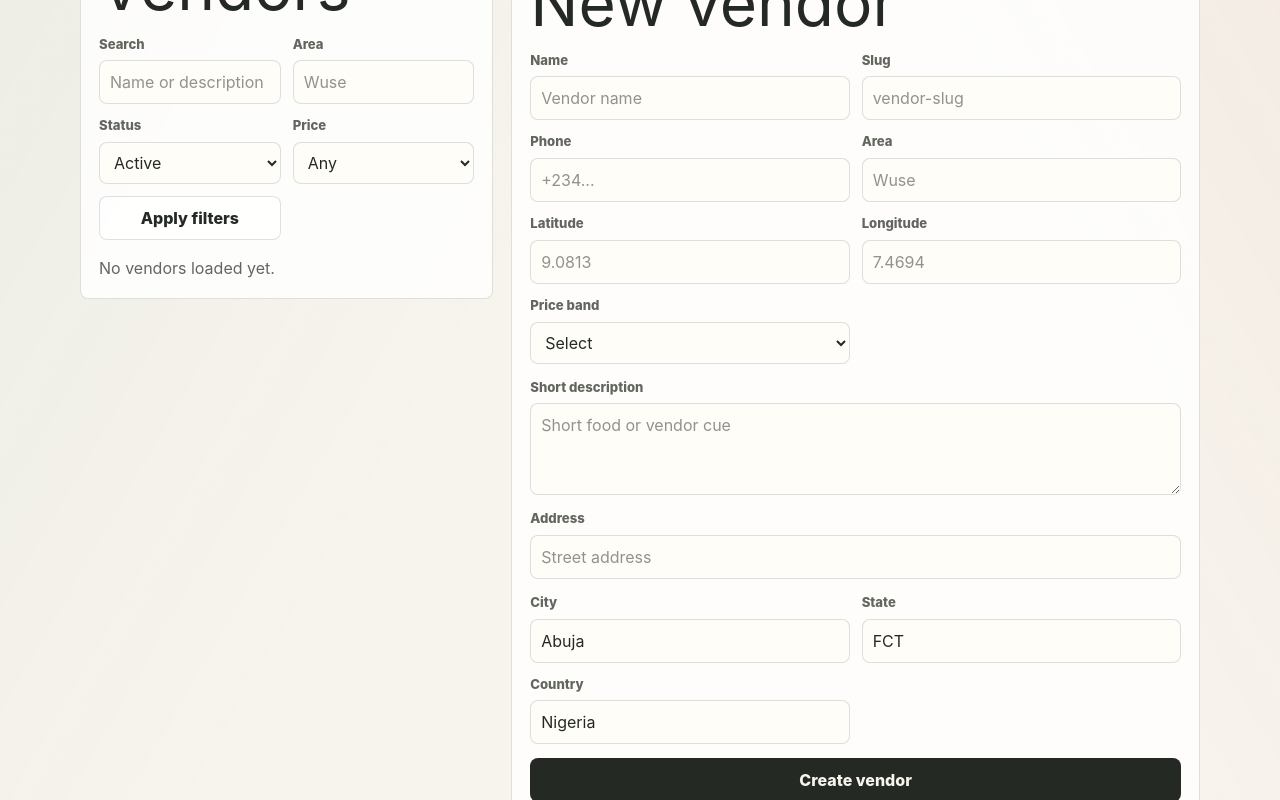
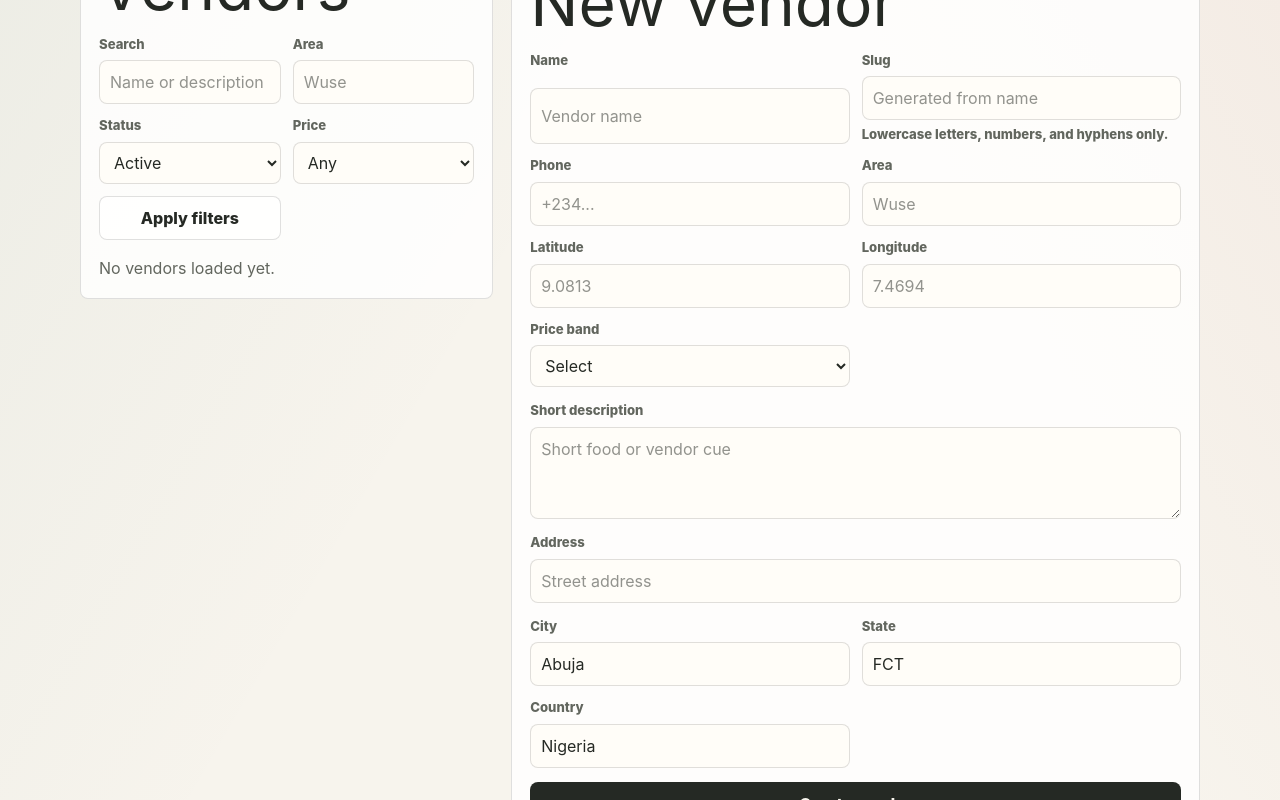
Before and after one commit to davidfrank96/local-man-platform-app, a Next.js app: page /admin in a window 1280 px wide. Shown: the part 860-1660 px from the top of the page. Built offline with nearby package versions, Linux system fonts and the light colour scheme.

Commit message:
making adjustments to slugs and test cases

```diff
--- a/app/globals.css
+++ b/app/globals.css
@@ -350,6 +350,17 @@ h2 {
   color: var(--color-muted);
   font-size: 0.82rem;
   font-weight: 800;
+}
+
+.field-hint,
+.field-error {
+  color: var(--color-muted);
+  font-size: 0.78rem;
+  line-height: 1.35;
+}
+
+.field-error {
+  color: #9b1c1c;
 }
 
 .field input,
--- a/components/admin/admin-console.tsx
+++ b/components/admin/admin-console.tsx
@@ -20,6 +20,11 @@ import type {
   UpdateVendorRequest,
   VendorImageMetadataRequest,
 } from "../../types/index.ts";
+import {
+  getVendorSlugError,
+  slugifyVendorName,
+} from "../../lib/admin/slug.ts";
+import { slugPattern } from "../../lib/validation/common.ts";
 
 const priceBands: PriceBand[] = ["budget", "standard", "premium"];
 const dayLabels = [
@@ -470,10 +475,13 @@ function AdminForms({
           className="admin-form"
           onSubmit={(event) => {
             event.preventDefault();
+            if (!event.currentTarget.reportValidity()) {
+              return;
+            }
             void onCreateVendor(createVendorPayload(new FormData(event.currentTarget)));
           }}
         >
-          <VendorIdentityFields />
+          <CreateVendorIdentityFields />
           <button className="button-primary" disabled={disabled} type="submit">
             Create vendor
           </button>
@@ -493,7 +501,7 @@ function AdminForms({
             void onUpdateVendor(updateVendorPayload(new FormData(event.currentTarget)));
           }}
         >
-          <VendorIdentityFields selectedVendor={selectedVendor} isUpdate />
+          <UpdateVendorIdentityFields selectedVendor={selectedVendor} />
           <div className="action-row">
             <button
               className="button-primary"
@@ -621,12 +629,127 @@ function AdminForms({
   );
 }
 
-function VendorIdentityFields({
+function CreateVendorIdentityFields() {
+  const [name, setName] = useState("");
+  const [slug, setSlug] = useState("");
+  const [slugTouched, setSlugTouched] = useState(false);
+  const slugError = slugTouched ? getVendorSlugError(slug) : null;
+  const slugHintId = "create-vendor-slug-help";
+
+  function handleNameChange(nextName: string) {
+    setName(nextName);
+
+    if (!slugTouched) {
+      setSlug(nextName.trim().length > 0 ? slugifyVendorName(nextName) : "");
+    }
+  }
+
+  function handleSlugChange(nextSlug: string) {
+    setSlugTouched(true);
+    setSlug(nextSlug);
+  }
+
+  return (
+    <>
+      <div className="form-grid">
+        <label className="field">
+          <span>Name</span>
+          <input
+            name="name"
+            placeholder="Vendor name"
+            required
+            value={name}
+            onChange={(event) => handleNameChange(event.target.value)}
+          />
+        </label>
+        <label className="field">
+          <span>Slug</span>
+          <input
+            aria-describedby={slugHintId}
+            aria-invalid={slugError ? "true" : undefined}
+            autoComplete="off"
+            name="slug"
+            pattern={slugPattern.source}
+            placeholder="Generated from name"
+            required
+            spellCheck={false}
+            value={slug}
+            onChange={(event) => handleSlugChange(event.target.value)}
+          />
+          <span id={slugHintId} className={slugError ? "field-error" : "field-hint"}>
+            {slugError ?? "Lowercase letters, numbers, and hyphens only."}
+          </span>
+        </label>
+        <label className="field">
+          <span>Phone</span>
+          <input name="phone_number" placeholder="+234..." />
+        </label>
+        <label className="field">
+          <span>Area</span>
+          <input name="area" placeholder="Wuse" />
+        </label>
+        <label className="field">
+          <span>Latitude</span>
+          <input
+            name="latitude"
+            placeholder="9.0813"
+            required
+            step="any"
+            type="number"
+          />
+        </label>
+        <label className="field">
+          <span>Longitude</span>
+          <input
+            name="longitude"
+            placeholder="7.4694"
+            required
+            step="any"
+            type="number"
+          />
+        </label>
+        <label className="field">
+          <span>Price band</span>
+          <select name="price_band" required>
+            <option value="">Select</option>
+            {priceBands.map((band) => (
+              <option key={band} value={band}>
+                {band}
+              </option>
+            ))}
+          </select>
+        </label>
+      </div>
+      <label className="field field-wide">
+        <span>Short description</span>
+        <textarea name="short_description" placeholder="Short food or vendor cue" rows={3} />
+      </label>
+      <label className="field field-wide">
+        <span>Address</span>
+        <input name="address_text" placeholder="Street address" />
+      </label>
+      <div className="form-grid">
+        <label className="field">
+          <span>City</span>
+          <input defaultValue="Abuja" name="city" />
+        </label>
+        <label className="field">
+          <span>State</span>
+          <input defaultValue="FCT" name="state" />
+        </label>
+        <label className="field">
+          <span>Country</span>
+          <input defaultValue="Nigeria" name="country" />
+        </label>
+      </div>
+    </>
+  );
+}
+
+function UpdateVendorIdentityFields({
   selectedVendor,
-  isUpdate = false,
 }: {
   selectedVendor?: AdminVendorSummary | null;
-  isUpdate?: boolean;
 }) {
   return (
     <>
@@ -636,16 +759,9 @@ function VendorIdentityFields({
           <input
             defaultValue={selectedVendor?.name ?? ""}
             name="name"
-            placeholder={isUpdate ? "Leave blank to keep current" : "Vendor name"}
-            required={!isUpdate}
+            placeholder="Leave blank to keep current"
           />
         </label>
-        {!isUpdate ? (
-          <label className="field">
-            <span>Slug</span>
-            <input name="slug" placeholder="vendor-slug" required />
-          </label>
-        ) : null}
         <label className="field">
           <span>Phone</span>
           <input
@@ -664,7 +780,6 @@ function VendorIdentityFields({
             defaultValue={selectedVendor?.latitude ?? ""}
             name="latitude"
             placeholder="9.0813"
-            required={!isUpdate}
             step="any"
             type="number"
           />
@@ -675,19 +790,14 @@ function VendorIdentityFields({
             defaultValue={selectedVendor?.longitude ?? ""}
             name="longitude"
             placeholder="7.4694"
-            required={!isUpdate}
             step="any"
             type="number"
           />
         </label>
         <label className="field">
           <span>Price band</span>
-          <select
-            defaultValue={selectedVendor?.price_band ?? ""}
-            name="price_band"
-            required={!isUpdate}
-          >
-            <option value="">{isUpdate ? "No change" : "Select"}</option>
+          <select defaultValue={selectedVendor?.price_band ?? ""} name="price_band">
+            <option value="">No change</option>
             {priceBands.map((band) => (
               <option key={band} value={band}>
                 {band}
@@ -705,28 +815,6 @@ function VendorIdentityFields({
           rows={3}
         />
       </label>
-      {!isUpdate ? (
-        <>
-          <label className="field field-wide">
-            <span>Address</span>
-            <input name="address_text" placeholder="Street address" />
-          </label>
-          <div className="form-grid">
-            <label className="field">
-              <span>City</span>
-              <input defaultValue="Abuja" name="city" />
-            </label>
-            <label className="field">
-              <span>State</span>
-              <input defaultValue="FCT" name="state" />
-            </label>
-            <label className="field">
-              <span>Country</span>
-              <input defaultValue="Nigeria" name="country" />
-            </label>
-          </div>
-        </>
-      ) : null}
     </>
   );
 }
--- /dev/null
+++ b/lib/admin/slug.ts
@@ -0,0 +1,33 @@
+import { slugPattern } from "../validation/common.ts";
+
+export function slugifyVendorName(name: string): string {
+  const normalized = name
+    .trim()
+    .toLowerCase()
+    .normalize("NFKD")
+    .replace(/[\u0300-\u036f]/g, "")
+    .replace(/[^a-z0-9\s-]/g, "")
+    .replace(/[\s_-]+/g, "-")
+    .replace(/-+/g, "-")
+    .replace(/^-|-$/g, "");
+
+  return normalized.length > 0 ? normalized : "vendor";
+}
+
+export function isValidVendorSlug(slug: string): boolean {
+  return slugPattern.test(slug.trim());
+}
+
+export function getVendorSlugError(slug: string): string | null {
+  const trimmedSlug = slug.trim();
+
+  if (trimmedSlug.length === 0) {
+    return "Slug is required.";
+  }
+
+  if (!isValidVendorSlug(trimmedSlug)) {
+    return "Use lowercase words separated by hyphens.";
+  }
+
+  return null;
+}
```
Also changed, not shown: 1 other file (tests, documents, lock files or other folders).
